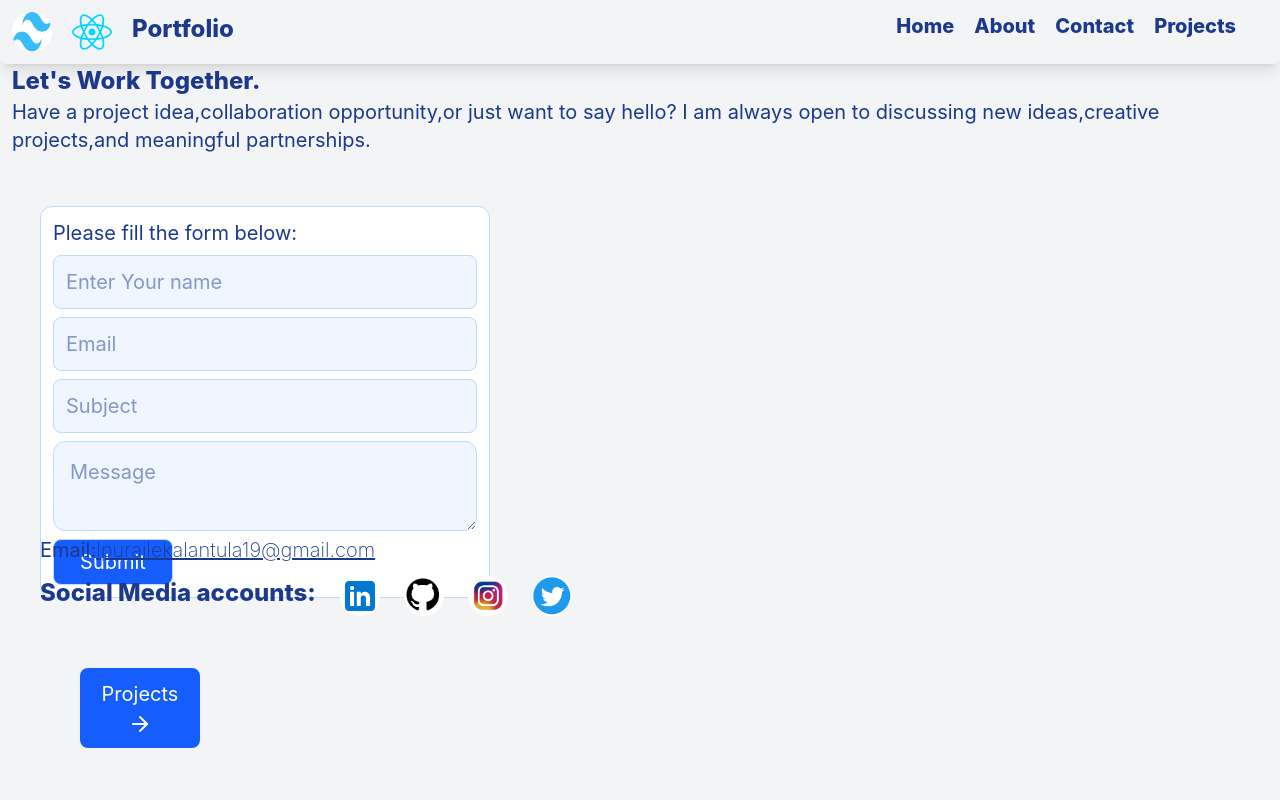
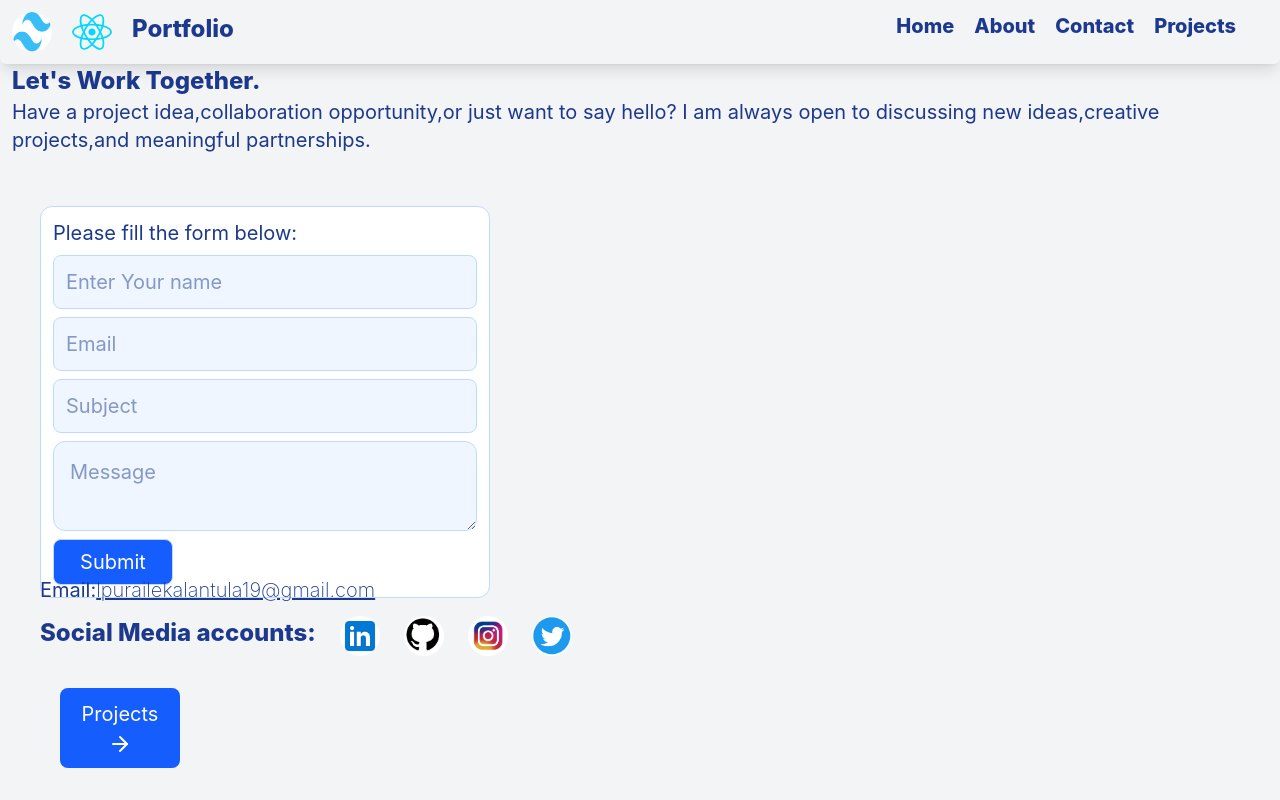
Before and after one commit to Lpurai/portfolio, a React (Vite) app: page /contact in a window 1280 px wide. Built offline with nearby package versions, Linux system fonts and the light colour scheme.

Commit message:
link to project m reduced

```diff
--- a/src/pages/contact.jsx
+++ b/src/pages/contact.jsx
@@ -35,7 +35,7 @@ const Contact = () => {
           <div><a href="https://instagram.com/codemaestro_25" target='_blank'><img src={instagram} alt="instagram-icon" className='img-icon' /></a></div>
           <div><a href="https://x.com/lpurai6624" target='_blank'><img src={twitter} alt="twitter-icon" className='img-icon'/></a></div>
         </div>
-        <div className='m-10'>
+        <div className='m-5'>
        <button className="btn flex w-30 p-3"> <Link to="/projects"> Projects <ArrowRight className='inline-block' /></Link></button>
 
      </div>
```
